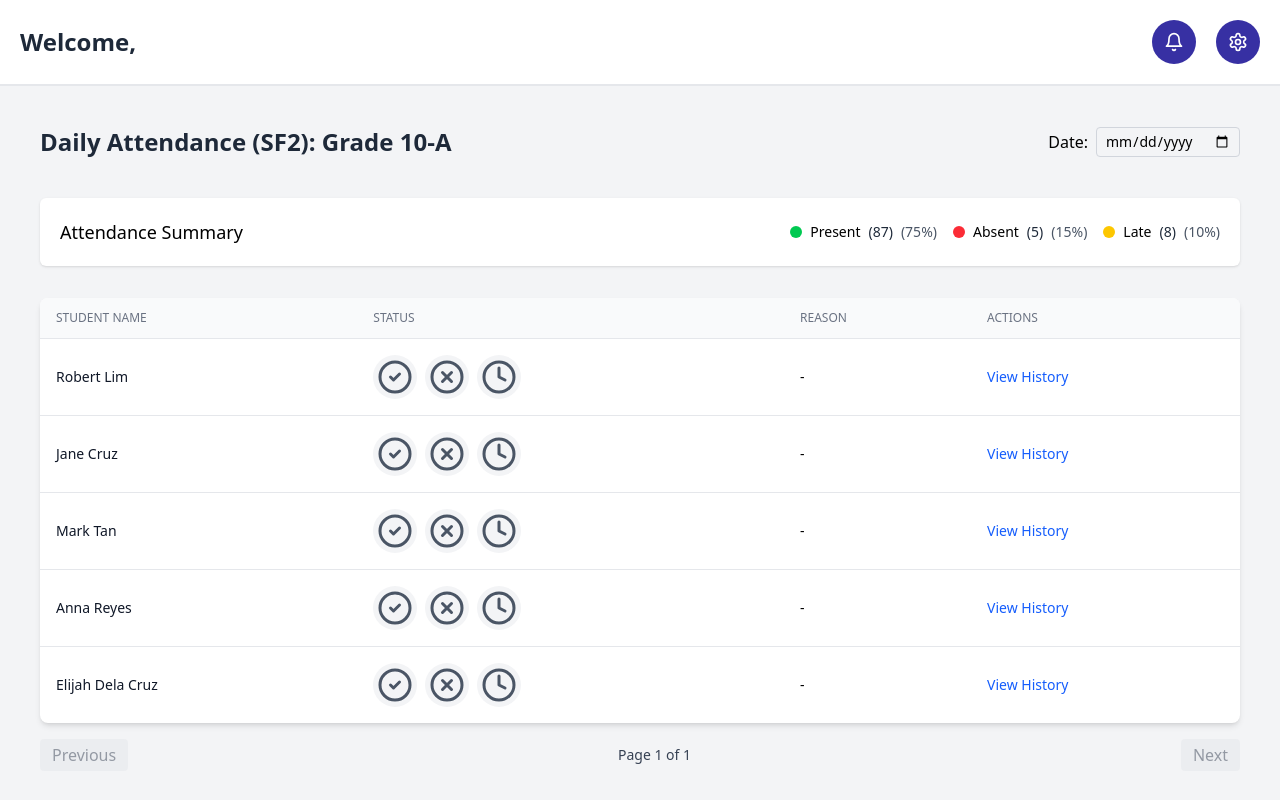
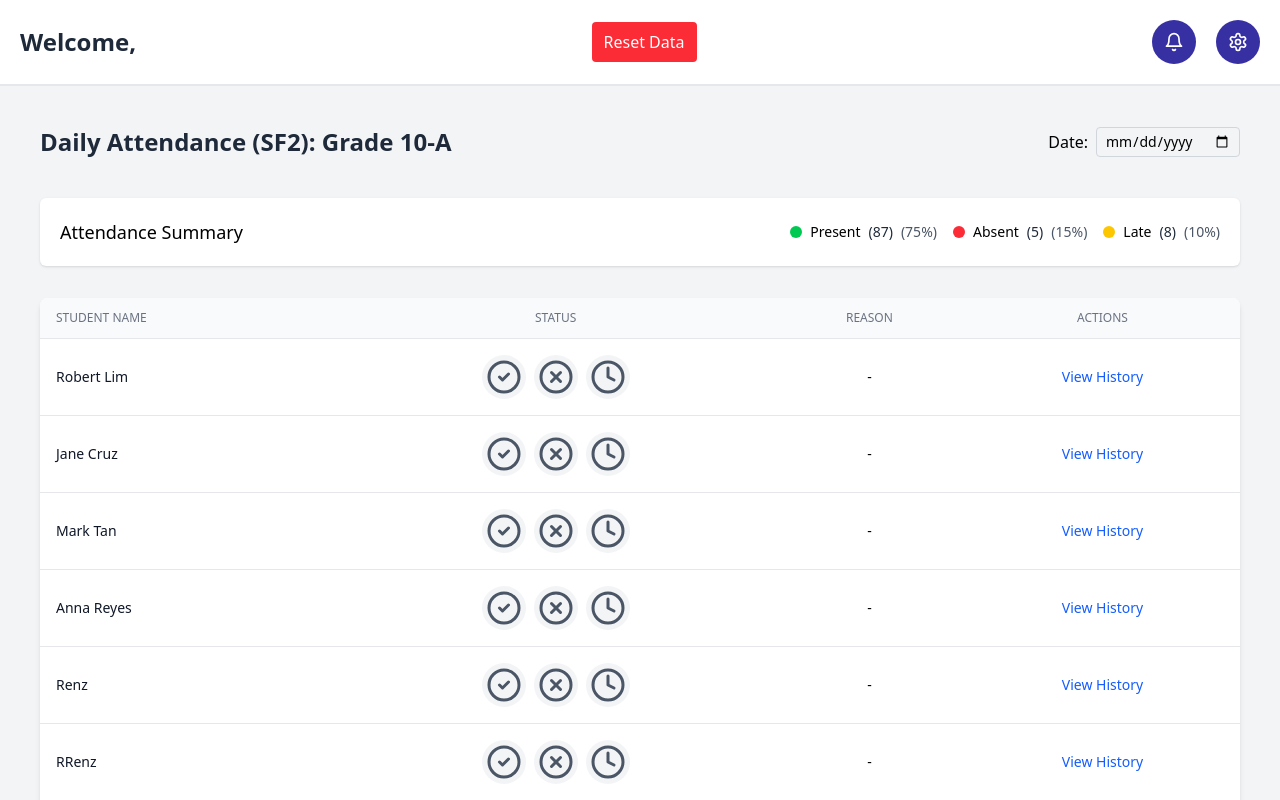
Before and after one commit to Commissions-Collab/EduForm---FRONTEND, a React (Vite) app: page /attendance in a window 1280 px wide. Built offline with nearby package versions, Linux system fonts and the light colour scheme.

Commit message:
feat: integrate attendance and grades data into promotion report

```diff
--- a/src/components/Header.jsx
+++ b/src/components/Header.jsx
@@ -25,6 +25,19 @@ const Header = () => {
             Welcome, {user?.name}
           </h1>
 
+          <div>
+            <button
+              onClick={() => {
+                localStorage.removeItem("attendanceRecords");
+                localStorage.removeItem("students");
+                window.location.reload();
+              }}
+              className="px-3 py-2 bg-red-500 text-white rounded"
+            >
+              Reset Data
+            </button>
+          </div>
+
           <div className="flex items-center gap-5">
             <div className="flex items-center  gap-2 lg:gap-5">
               <p className="font-medium bg-[#3730A3] p-3 rounded-full text-xl text-white">
--- a/src/components/admin/AttendanceTable.jsx
+++ b/src/components/admin/AttendanceTable.jsx
@@ -1,26 +1,19 @@
 import React from "react";
 import { reasons } from "../../constants";
 import { LuCircleCheck, LuCircleX, LuClock } from "react-icons/lu";
+import { getStatusButtonStyle } from "./common/ButtonStatus";
+import PaginationControls from "./common/Pagination";
 
-const AttendanceTable = ({ records, onStatusClick, onReasonChange }) => {
-  const getStatusButtonStyle = (currentStatus, buttonStatus) => {
-    if (currentStatus === buttonStatus) {
-      switch (buttonStatus) {
-        case "Present":
-          return "bg-green-100 text-green-800";
-        case "Absent":
-          return "bg-red-100 text-red-800";
-        case "Late":
-          return "bg-yellow-100 text-yellow-800";
-        default:
-          return "bg-gray-100 text-gray-600";
-      }
-    } else {
-      return "bg-gray-100 text-gray-600 hover:opacity-80";
-    }
-  };
-
-  return (
+const AttendanceTable = ({
+  records,
+  onStatusClick,
+  onReasonChange,
+  currentPage,
+  totalPages,
+  onPreviousPage,
+  onNextPage,
+}) => (
+  <>
     <div className="mt-8 overflow-x-auto bg-white rounded-lg shadow-md">
       <table className="min-w-full divide-y divide-gray-200">
         <thead className="bg-gray-50">
@@ -28,13 +21,13 @@ const AttendanceTable = ({ records, onStatusClick, onReasonChange }) => {
             <th className="px-4 py-3 text-left text-xs font-medium text-gray-500 uppercase">
               Student Name
             </th>
-            <th className="px-4 py-3 text-left text-xs font-medium text-gray-500 uppercase">
+            <th className="px-4 py-3 text-xs font-medium text-gray-500 uppercase">
               Status
             </th>
-            <th className="px-4 py-3 text-left text-xs font-medium text-gray-500 uppercase">
+            <th className="px-4 py-3 text-xs font-medium text-gray-500 uppercase">
               Reason
             </th>
-            <th className="px-4 py-3 text-left text-xs font-medium text-gray-500 uppercase">
+            <th className="px-4 py-3 text-xs font-medium text-gray-500 uppercase">
               Actions
             </th>
           </tr>
@@ -45,43 +38,26 @@ const AttendanceTable = ({ records, onStatusClick, onReasonChange }) => {
               <td className="px-4 py-4 text-sm text-gray-900">
                 {student.name}
               </td>
-
-              <td className="px-4 py-4 text-sm flex space-x-2">
+              <td className="px-4 py-4 text-sm flex justify-center space-x-2">
+                {["Present", "Absent", "Late"].map((status) => (
                   <button
-                  onClick={() => onStatusClick(student.id, "Present")}
+                    key={status}
+                    onClick={() => onStatusClick(student.id, status)}
                     className={`p-1 rounded-full ${getStatusButtonStyle(
                       student.status,
-                    "Present"
+                      status
                     )}`}
-                  title="Present"
+                    title={status}
                   >
+                    {status === "Present" && (
                       <LuCircleCheck className="w-9 h-9" />
+                    )}
+                    {status === "Absent" && <LuCircleX className="w-9 h-9" />}
+                    {status === "Late" && <LuClock className="w-9 h-9" />}
                   </button>
-
-                <button
-                  onClick={() => onStatusClick(student.id, "Absent")}
-                  className={`p-1 rounded-full ${getStatusButtonStyle(
-                    student.status,
-                    "Absent"
-                  )}`}
-                  title="Absent"
-                >
-                  <LuCircleX className="w-9 h-9" />
-                </button>
-
-                <button
-                  onClick={() => onStatusClick(student.id, "Late")}
-                  className={`p-1 rounded-full ${getStatusButtonStyle(
-                    student.status,
-                    "Late"
-                  )}`}
-                  title="Late"
-                >
-                  <LuClock className="w-9 h-9" />
-                </button>
+                ))}
               </td>
-
-              <td className="px-4 py-4 text-sm">
+              <td className="px-4 py-4 text-sm text-center">
                 {student.status === "Absent" ? (
                   <select
                     value={student.reason}
@@ -99,8 +75,7 @@ const AttendanceTable = ({ records, onStatusClick, onReasonChange }) => {
                   "-"
                 )}
               </td>
-
-              <td className="px-4 py-4 text-sm text-blue-600 hover:underline cursor-pointer">
+              <td className="px-4 py-4 text-sm text-center text-blue-600 hover:underline cursor-pointer">
                 View History
               </td>
             </tr>
@@ -108,7 +83,13 @@ const AttendanceTable = ({ records, onStatusClick, onReasonChange }) => {
         </tbody>
       </table>
     </div>
+    <PaginationControls
+      currentPage={currentPage}
+      totalPages={totalPages}
+      onPrevious={onPreviousPage}
+      onNext={onNextPage}
+    />
+  </>
 );
-};
 
 export default AttendanceTable;
--- /dev/null
+++ b/src/components/admin/PromotionTable.jsx
@@ -0,0 +1,91 @@
+import React from "react";
+import StatusBadge from "./common/StatusBadge";
+import PaginationControls from "./common/Pagination";
+
+const PromotionTable = ({
+  students,
+  currentPage,
+  totalPages,
+  onPreviousPage,
+  onNextPage,
+}) => {
+  const getPromotionStatus = (average) =>
+    average >= 75 ? "Promoted" : "Retained";
+
+  const getAttendancePercentage = (student) => {
+    return student.status === "Present" ? "100" : "0";
+  };
+
+  return (
+    <>
+      <div className="mt-8 overflow-x-auto bg-white rounded-lg shadow-md">
+        <h1 className="text-lg font-semibold p-5">Student Promotion Summary</h1>
+        <table className="min-w-full divide-y divide-gray-200">
+          <thead className="bg-gray-50">
+            <tr>
+              <th className="px-4 py-3 text-left text-xs font-medium text-gray-500 uppercase">
+                Student Name
+              </th>
+              <th className="px-4 py-3 text-left text-xs font-medium text-gray-500 uppercase">
+                Grade Average
+              </th>
+              <th className="px-4 py-3 text-left text-xs font-medium text-gray-500 uppercase">
+                Attendance %
+              </th>
+              <th className="px-4 py-3 text-left text-xs font-medium text-gray-500 uppercase">
+                Promotion Status
+              </th>
+              <th className="px-4 py-3 text-left text-xs font-medium text-gray-500 uppercase">
+                Actions
+              </th>
+            </tr>
+          </thead>
+          <tbody className="divide-y divide-gray-200">
+            {students.map((student) => {
+              const average = (
+                (Number(student.math) +
+                  Number(student.science) +
+                  Number(student.english) +
+                  Number(student.filipino) +
+                  Number(student.history)) /
+                5
+              ).toFixed(2);
+
+              const attendancePercent = getAttendancePercentage(student);
+              const promotionStatus = getPromotionStatus(average);
+
+              return (
+                <tr key={student.id}>
+                  <td className="px-4 py-4 text-sm text-gray-900">
+                    {student.name}
+                  </td>
+                  <td className="px-4 py-4 text-sm font-medium text-gray-900">
+                    {average}
+                  </td>
+                  <td className="px-4 py-4 text-sm font-medium text-gray-900">
+                    {attendancePercent}%
+                  </td>
+                  <td className="px-4 py-4">
+                    <StatusBadge status={promotionStatus} />
+                  </td>
+                  <td className="px-4 py-4 text-sm text-blue-600 hover:underline cursor-pointer">
+                    View Record
+                  </td>
+                </tr>
+              );
+            })}
+          </tbody>
+        </table>
+      </div>
+
+      <PaginationControls
+        currentPage={currentPage}
+        totalPages={totalPages}
+        onPrevious={onPreviousPage}
+        onNext={onNextPage}
+      />
+    </>
+  );
+};
+
+export default PromotionTable;
--- /dev/null
+++ b/src/components/admin/common/ButtonStatus.jsx
@@ -0,0 +1,10 @@
+export const getStatusButtonStyle = (current, button) => {
+  const styles = {
+    Present: "bg-green-100 text-green-800",
+    Absent: "bg-red-100 text-red-800",
+    Late: "bg-yellow-100 text-yellow-800",
+  };
+  return current === button
+    ? styles[button]
+    : "bg-gray-100 text-gray-600 hover:opacity-80";
+};
--- /dev/null
+++ b/src/components/admin/common/Pagination.jsx
@@ -0,0 +1,30 @@
+import React from "react";
+
+const PaginationControls = ({
+  currentPage,
+  totalPages,
+  onPrevious,
+  onNext,
+}) => (
+  <div className="mt-4 flex justify-between items-center">
+    <button
+      onClick={onPrevious}
+      disabled={currentPage === 1}
+      className="px-3 py-1 bg-gray-200 text-gray-700 rounded disabled:opacity-50"
+    >
+      Previous
+    </button>
+    <span className="text-sm text-gray-700">
+      Page {currentPage} of {totalPages}
+    </span>
+    <button
+      onClick={onNext}
+      disabled={currentPage === totalPages}
+      className="px-3 py-1 bg-gray-200 text-gray-700 rounded disabled:opacity-50"
+    >
+      Next
+    </button>
+  </div>
+);
+
+export default PaginationControls;
--- /dev/null
+++ b/src/components/admin/common/StatusBadge.jsx
@@ -0,0 +1,25 @@
+import React from "react";
+
+const StatusBadge = ({ status }) => {
+  const statusStyles = {
+    Present: "bg-green-100 text-green-800",
+    Absent: "bg-red-100 text-red-800",
+    Late: "bg-yellow-100 text-yellow-800",
+    Promoted: "bg-green-100 text-green-800",
+    Retained: "bg-red-100 text-red-800",
+    Pass: "bg-green-100 text-green-800",
+    Fail: "bg-red-100 text-red-800",
+  };
+
+  return (
+    <span
+      className={`px-2 inline-flex text-xs leading-5 font-semibold rounded-full ${
+        statusStyles[status] || "bg-gray-100 text-gray-600"
+      }`}
+    >
+      {status}
+    </span>
+  );
+};
+
+export default StatusBadge;
--- a/src/constants/index.js
+++ b/src/constants/index.js
@@ -289,14 +289,6 @@ export const adminCards = [
   },
 ];
 
-export const attendanceList = [
-  { id: 1, name: "Robert Lim", status: "", reason: "" },
-  { id: 2, name: "Jane Cruz", status: "", reason: "" },
-  { id: 3, name: "Mark Tan", status: "", reason: "" },
-  { id: 4, name: "Anna Reyes", status: "", reason: "" },
-  { id: 5, name: "Elijah Dela Cruz", status: "", reason: "" },
-];
-
 export const reasons = [
   "Sick",
   "Family Emergency",
@@ -305,7 +297,7 @@ export const reasons = [
   "Other",
 ];
 
-export const studentList = [
+export const studentsData = [
   {
     id: 1,
     name: "Robert Lim",
@@ -314,6 +306,8 @@ export const studentList = [
     english: "",
     filipino: "",
     history: "",
+    status: "",
+    reason: "",
   },
   {
     id: 2,
@@ -323,6 +317,8 @@ export const studentList = [
     english: "",
     filipino: "",
     history: "",
+    status: "",
+    reason: "",
   },
   {
     id: 3,
@@ -332,6 +328,8 @@ export const studentList = [
     english: "",
     filipino: "",
     history: "",
+    status: "",
+    reason: "",
   },
   {
     id: 4,
@@ -341,6 +339,8 @@ export const studentList = [
     english: "",
     filipino: "",
     history: "",
+    status: "",
+    reason: "",
   },
   {
     id: 5,
@@ -350,6 +350,8 @@ export const studentList = [
     english: "",
     filipino: "",
     history: "",
+    status: "",
+    reason: "",
   },
   {
     id: 6,
@@ -359,6 +361,8 @@ export const studentList = [
     english: "",
     filipino: "",
     history: "",
+    status: "",
+    reason: "",
   },
   {
     id: 7,
@@ -368,6 +372,8 @@ export const studentList = [
     english: "",
     filipino: "",
     history: "",
+    status: "",
+    reason: "",
   },
   {
     id: 8,
@@ -377,6 +383,8 @@ export const studentList = [
     english: "",
     filipino: "",
     history: "",
+    status: "",
+    reason: "",
   },
   {
     id: 9,
@@ -386,6 +394,19 @@ export const studentList = [
     english: "",
     filipino: "",
     history: "",
+    status: "",
+    reason: "",
+  },
+  {
+    id: 10,
+    name: "Renz Eryll",
+    math: "",
+    science: "",
+    english: "",
+    filipino: "",
+    history: "",
+    status: "",
+    reason: "",
   },
 ];
 
--- a/src/pages/admin/AcademicRecords.jsx
+++ b/src/pages/admin/AcademicRecords.jsx
@@ -1,21 +1,24 @@
-import React, { useState } from "react";
+import React, { useEffect, useState } from "react";
 import { LuCalendar, LuDownload } from "react-icons/lu";
 import GradesTable from "../../components/admin/GradesTable";
-import { studentList } from "../../constants";
+import { studentsData } from "../../constants";
 
 const Records = () => {
   const [selectedQuarter, setSelectedQuarter] = useState("All Quarters");
-  const [students, setStudents] = useState(studentList);
+  const localGrades = localStorage.getItem("students");
+  const [students, setStudents] = useState(
+    localGrades ? JSON.parse(localGrades) : studentsData
+  );
 
   const handleQuarterChange = (e) => setSelectedQuarter(e.target.value);
 
   const [currentPage, setCurrentPage] = useState(1);
   const STUDENTS_PER_PAGE = 10;
+  const totalPages = Math.ceil(students.length / STUDENTS_PER_PAGE);
 
   const indexOfLast = currentPage * STUDENTS_PER_PAGE;
   const indexOfFirst = indexOfLast - STUDENTS_PER_PAGE;
   const currentStudents = students.slice(indexOfFirst, indexOfLast);
-  const totalPages = Math.ceil(students.length / STUDENTS_PER_PAGE);
 
   const handleInputChange = (id, field, value) => {
     const updatedStudents = students.map((student) =>
@@ -30,6 +33,10 @@ const Records = () => {
     setStudents(updatedStudents);
   };
 
+  useEffect(() => {
+    localStorage.setItem("students", JSON.stringify(students));
+  }, [students]);
+
   return (
     <main className="p-4">
       <div className="between">
@@ -42,9 +49,9 @@ const Records = () => {
         </div>
       </div>
 
-      <div className="mt-10  blue-card">
+      <div className="mt-10 blue-card">
         <div className="flex items-center gap-5">
-          <LuCalendar className=" blue-card-icon" />
+          <LuCalendar className="blue-card-icon" />
           <div className="flex flex-col">
             <span className="text-md text-[#3730A3] font-semibold">
               Honor Roll Eligibility
--- a/src/pages/admin/Attendance.jsx
+++ b/src/pages/admin/Attendance.jsx
@@ -1,6 +1,5 @@
-import React, { useState } from "react";
-import { adminCards, attendanceList } from "../../constants";
-import { FaCircle } from "react-icons/fa";
+import React, { useEffect, useState } from "react";
+import { adminCards, studentsData } from "../../constants";
 import AttendanceTable from "../../components/admin/AttendanceTable";
 
 const Attendance = () => {
@@ -10,12 +9,13 @@ const Attendance = () => {
     late: "bg-yellow-400",
   };
 
-  const attendanceData = adminCards[0].data;
+  const attendanceSummary = adminCards[0].data;
+  const localStudents = localStorage.getItem("students");
 
-  // full attendance records state here
-  const [attendanceRecords, setAttendanceRecords] = useState(attendanceList);
+  const [attendanceRecords, setAttendanceRecords] = useState(
+    localStudents ? JSON.parse(localStudents) : studentsData
+  );
 
-  // Pagination state
   const [currentPage, setCurrentPage] = useState(1);
   const RECORDS_PER_PAGE = 10;
   const totalPages = Math.ceil(attendanceRecords.length / RECORDS_PER_PAGE);
@@ -27,7 +27,6 @@ const Attendance = () => {
     indexOfLastRecord
   );
 
-  // Status handler
   const handleStatusClick = (id, value) => {
     const updatedRecords = attendanceRecords.map((student) =>
       student.id === id
@@ -41,13 +40,16 @@ const Attendance = () => {
     setAttendanceRecords(updatedRecords);
   };
 
-  // Reason handler
   const handleReasonChange = (id, value) => {
     const updatedRecords = attendanceRecords.map((student) =>
       student.id === id ? { ...student, reason: value } : student
     );
     setAttendanceRecords(updatedRecords);
   };
+
+  useEffect(() => {
+    localStorage.setItem("students", JSON.stringify(attendanceRecords));
+  }, [attendanceRecords]);
 
   return (
     <main className="p-4">
@@ -66,9 +68,8 @@ const Attendance = () => {
         <div>
           <h2 className="text-lg font-medium">Attendance Summary</h2>
         </div>
-
         <div className="text-sm flex justify-between gap-4">
-          {Object.entries(attendanceData).map(([key, value]) => (
+          {Object.entries(attendanceSummary).map(([key, value]) => (
             <div key={key} className="flex items-center gap-2">
               <span className={`w-3 h-3 rounded-full ${statusColors[key]}`} />
               <p className="capitalize">{key}</p>
@@ -79,36 +80,17 @@ const Attendance = () => {
         </div>
       </div>
 
-      <div>
       <AttendanceTable
         records={currentRecords}
         onStatusClick={handleStatusClick}
         onReasonChange={handleReasonChange}
-        />
-      </div>
-
-      {/* Pagination Controls */}
-      <div className="mt-4 flex justify-between items-center">
-        <button
-          onClick={() => setCurrentPage((prev) => Math.max(prev - 1, 1))}
-          disabled={currentPage === 1}
-          className="px-3 py-1 bg-gray-200 text-gray-700 rounded disabled:opacity-50"
-        >
-          Previous
-        </button>
-        <span className="text-sm text-gray-700">
-          Page {currentPage} of {totalPages}
-        </span>
-        <button
-          onClick={() =>
+        currentPage={currentPage}
+        totalPages={totalPages}
+        onPreviousPage={() => setCurrentPage((prev) => Math.max(prev - 1, 1))}
+        onNextPage={() =>
           setCurrentPage((prev) => Math.min(prev + 1, totalPages))
         }
-          disabled={currentPage === totalPages}
-          className="px-3 py-1 bg-gray-200 text-gray-700 rounded disabled:opacity-50"
-        >
-          Next
-        </button>
-      </div>
+      />
     </main>
   );
 };
--- a/src/pages/admin/PromotionReports.jsx
+++ b/src/pages/admin/PromotionReports.jsx
@@ -1,12 +1,27 @@
-import React from "react";
+import React, { useState } from "react";
 import PromotionCards from "../../components/admin/PromotionCards";
 import { LuCircleCheckBig } from "react-icons/lu";
+import { studentsData } from "../../constants";
+import PromotionTable from "../../components/admin/PromotionTable";
 
 const PromotionReports = () => {
+  const localStudents = localStorage.getItem("students");
+
+  const [students] = useState(
+    localStudents ? JSON.parse(localStudents) : studentsData
+  );
+
+  const [currentPage, setCurrentPage] = useState(1);
+  const STUDENTS_PER_PAGE = 10;
+  const totalPages = Math.ceil(students.length / STUDENTS_PER_PAGE);
+
+  const indexOfLast = currentPage * STUDENTS_PER_PAGE;
+  const indexOfFirst = indexOfLast - STUDENTS_PER_PAGE;
+  const currentStudents = students.slice(indexOfFirst, indexOfLast);
+
   return (
-    <>
     <main className="p-4">
-        <div className="between ">
+      <div className="between">
         <div className="page-title">Promotion Reports (SF5): Grade 10-A</div>
         <div className="items-center">
           <select className="px-3 py-2 text-sm border border-gray-300 rounded">
@@ -18,6 +33,7 @@ const PromotionReports = () => {
           </select>
         </div>
       </div>
+
       <PromotionCards />
 
       <div className="mt-3 blue-card">
@@ -34,8 +50,17 @@ const PromotionReports = () => {
           </div>
         </div>
       </div>
+
+      <PromotionTable
+        students={currentStudents}
+        currentPage={currentPage}
+        totalPages={totalPages}
+        onPreviousPage={() => setCurrentPage((prev) => Math.max(prev - 1, 1))}
+        onNextPage={() =>
+          setCurrentPage((prev) => Math.min(prev + 1, totalPages))
+        }
+      />
     </main>
-    </>
   );
 };
 
```
Also changed, not shown: src/components/admin/GradesTable.jsx (+9 -34 lines). Lines whose indentation alone changed are shown as unchanged.
